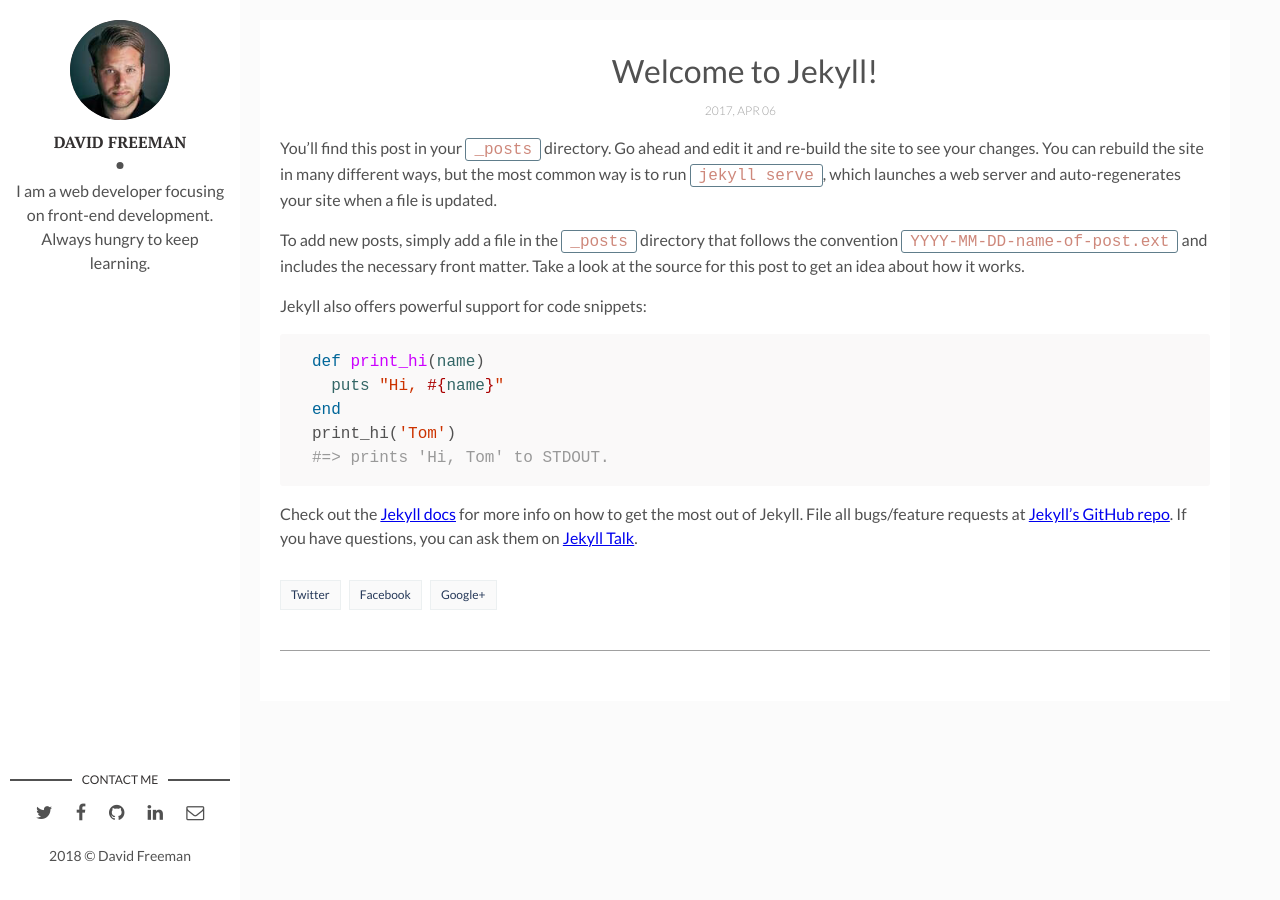
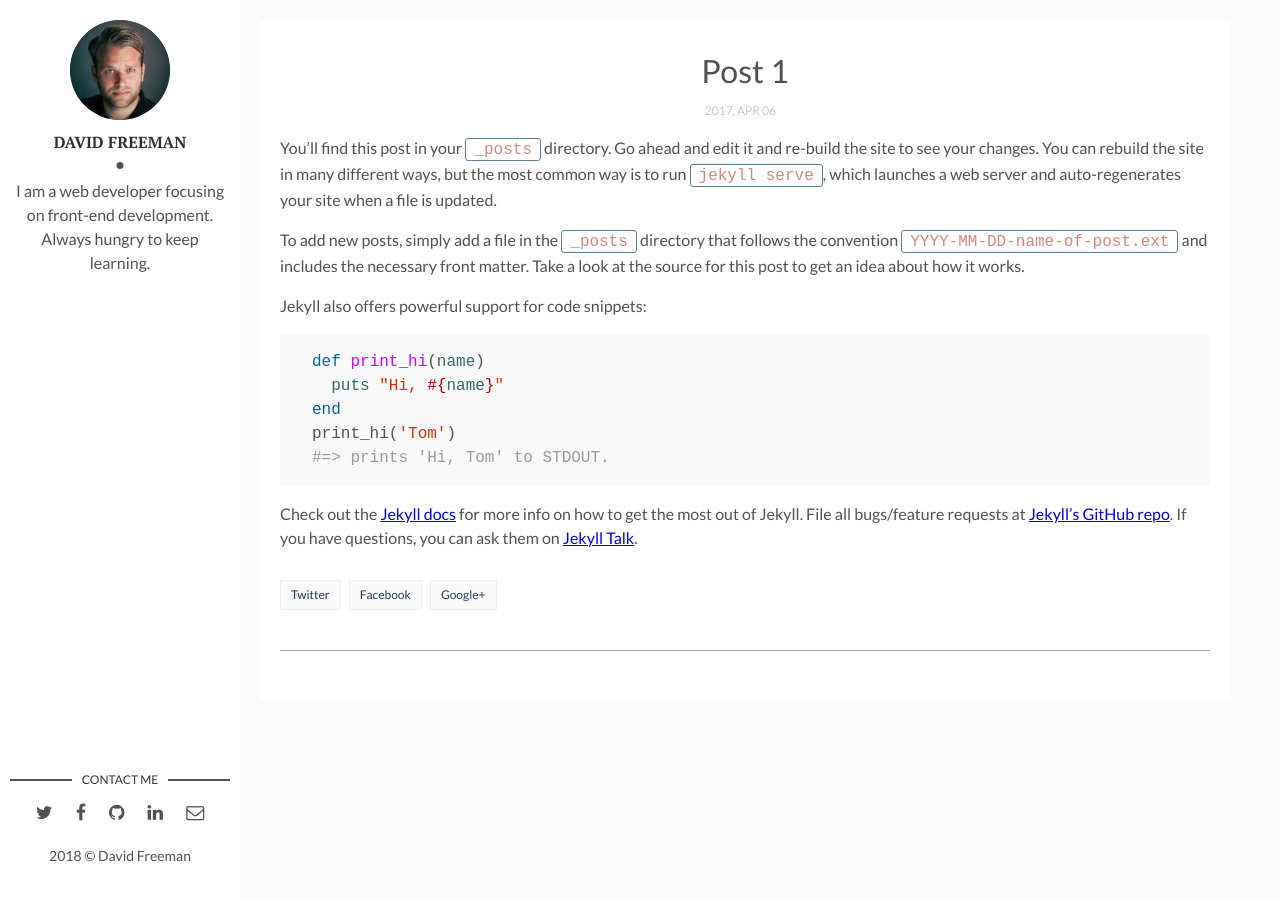
Before and after one commit to SabaSiddiqi/sabasiddiqi.github.io, a Jekyll site: the page built from _posts/2017-04-06-welcome-to-jekyll.markdown, in a window 1280 px wide. Built offline with Jekyll 4.4.1, drawn with Linux system fonts in a browser that asks for light colours; comment, search, counter and statistics services are not loaded.

Commit message:
Update from Forestry.io - 2017-04-06-welcome-to-jekyll.markdown

```diff
--- a/_posts/2017-04-06-welcome-to-jekyll.markdown
+++ b/_posts/2017-04-06-welcome-to-jekyll.markdown
@@ -1,9 +1,10 @@
 ---
 layout: post
-title: "Welcome to Jekyll!"
-date: 2017-04-06 13:32:20 +0300
-description: You’ll find this post in your `_posts` directory. Go ahead and edit it and re-build the site to see your changes. # Add post description (optional)
-img:  # Add image post (optional)
+title: Post 1
+date: 2017-04-06 10:32:20 +0000
+description: You’ll find this post in your `_posts` directory. Go ahead and edit it
+  and re-build the site to see your changes.
+img:
 ---
 You’ll find this post in your `_posts` directory. Go ahead and edit it and re-build the site to see your changes. You can rebuild the site in many different ways, but the most common way is to run `jekyll serve`, which launches a web server and auto-regenerates your site when a file is updated.
 
```
Also changed, not shown: .forestry/settings.yml (added).
